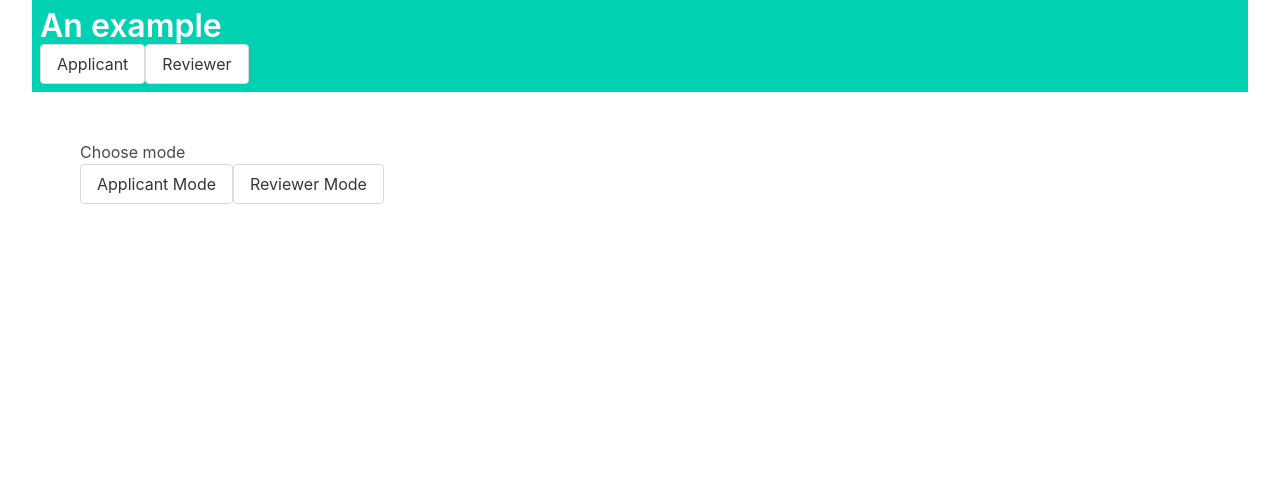
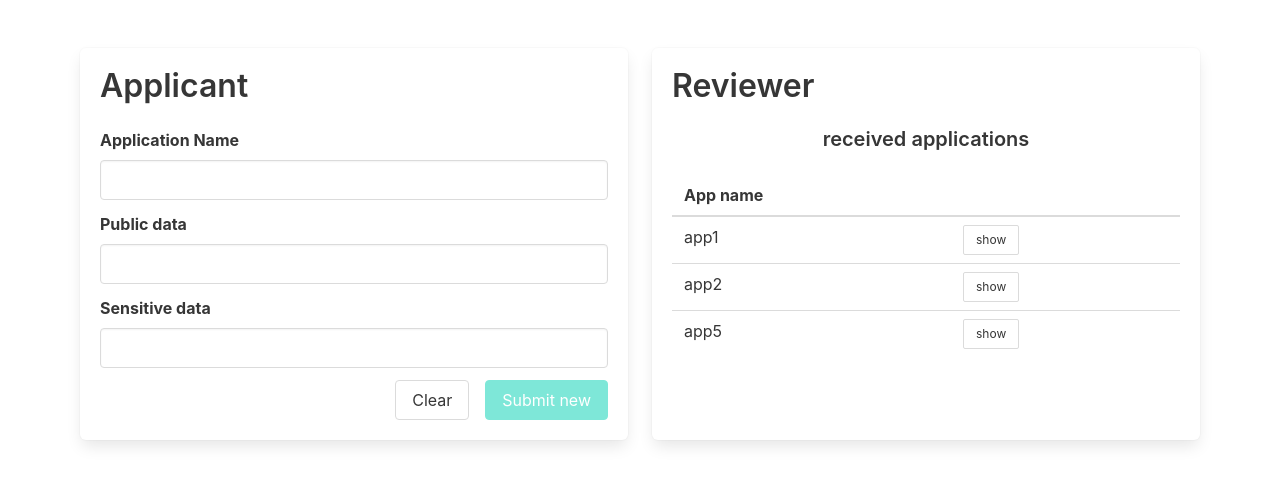
Before and after one commit to NewGyu/vue-rsa, a Nuxt app: page / in a window 1280 px wide. Shown: the top 484 px of the page. Built offline with nearby package versions, Linux system fonts and the light colour scheme.

Commit message:
ADD: basic screens

```diff
--- /dev/null
+++ b/components/applicant/form.vue
@@ -0,0 +1,71 @@
+<template>
+    <section>
+        <div class="field">
+            <label class="label">Application Name</label>
+            <div class="control">
+                <input v-model="newApp.name" class="input" type="text" />
+            </div>
+        </div>
+        <div class="field">
+            <label class="label">Public data</label>
+            <div class="control">
+                <input v-model="newApp.public_data" class="input" type="text" />
+            </div>
+        </div>
+        <div class="field">
+            <label class="label">Sensitive data</label>
+            <div class="control">
+                <input v-model="newApp.sensitive_data" class="input" type="text" />
+            </div>
+        </div>
+        <div id="submit" class="field">
+            <div class="control">
+                <button class="button" @click="clear">
+                    Clear
+                </button>
+                <button class="button is-primary" :disabled="!newApp.isValid" @click="submitNew">
+                    Submit new
+                </button>
+            </div>
+        </div>
+    </section>
+</template>
+
+<style>
+.button {
+    margin-left: 1rem;
+}
+
+#submit>.control {
+    text-align: right;
+}
+</style>
+
+<script setup lang="ts">
+import { Application } from "@/domain/entities/Application";
+
+class NewApp implements Application {
+    name = "";
+    public_data = "";
+    sensitive_data = "";
+
+    get isValid(): boolean {
+        return this.name.length > 0
+            && this.public_data.length > 0
+            && this.sensitive_data.length > 0;
+    }
+}
+
+const newApp = ref(new NewApp());
+
+const stored_applications = useApplications();
+
+function submitNew() {
+    stored_applications.value.push(newApp.value);
+    newApp.value = new NewApp();
+}
+
+function clear() {
+    newApp.value = new NewApp();
+}
+</script>
--- a/pages/applicant/index.vue
+++ b/components/applicant/page.vue
@@ -1,3 +1,3 @@
 <template>
-    applicant home
+    <ApplicantForm />
 </template>
--- a/components/mynav.vue
+++ /dev/null
@@ -1,12 +0,0 @@
-<template>
-    <nav>
-        <ul>
-            <li class="button">
-                <NuxtLink to="/applicant">Applicant </NuxtLink>
-            </li>
-            <li class="button">
-                <NuxtLink to="/reviewer">Reviewer </NuxtLink>
-            </li>
-        </ul>
-    </nav>
-</template>
--- /dev/null
+++ b/components/reviewer/ApplicationDetail.vue
@@ -0,0 +1,43 @@
+<template>
+    <nav class="right">
+        <button @click="close">x</button>
+    </nav>
+    <section>
+        <div class="field">
+            <label class="label">Application Name</label>
+            <div class="control">
+                <p>{{ app.name }}</p>
+            </div>
+        </div>
+        <div class="field">
+            <label class="label">Public data</label>
+            <div class="control">
+                <p>{{ app.public_data }}</p>
+            </div>
+        </div>
+        <div class="field">
+            <label class="label">Sensitive data</label>
+            <div class="control">
+                <p>{{ app.sensitive_data }}</p>
+            </div>
+        </div>
+    </section>
+</template>
+
+<style>
+nav.right {
+    text-align: right;
+}
+</style>
+
+<script setup lang="ts">
+import { Application } from "@/domain/entities/Application";
+
+const props = defineProps<{ app: Application }>();
+const app = ref(props.app);
+const emits = defineEmits(["closed"]);
+
+function close() {
+    emits("closed");
+}
+</script>
--- /dev/null
+++ b/components/reviewer/ApplicationList.vue
@@ -0,0 +1,33 @@
+<template>
+    <table class="table is-fullwidth">
+        <caption class="title is-5">received applications</caption>
+        <thead>
+            <tr>
+                <th>App name</th>
+                <th></th>
+            </tr>
+        </thead>
+        <tbody>
+            <tr v-for="app in stored_applications">
+                <td>{{ app.name }}</td>
+                <td>
+                    <a class="button is-small" @click="emitShowDetail(app)">
+                        show
+                    </a>
+                </td>
+            </tr>
+        </tbody>
+    </table>
+</template>
+
+<script setup lang="ts">
+import { Application } from "@/domain/entities/Application";
+
+const stored_applications = useApplications();
+
+const emits = defineEmits(["selected"]);
+
+function emitShowDetail(app: Application) {
+    emits("selected", app);
+}
+</script>
--- /dev/null
+++ b/components/reviewer/Page.vue
@@ -0,0 +1,22 @@
+<template>
+    <ReviewerApplicationList v-if="!showDetail()" @selected="appSelected" />
+    <LazyReviewerApplicationDetail v-if="showDetail()" :app="currentApp" @closed="detailClosed" />
+</template>
+
+<script setup lang="ts">
+import { Application } from '@/domain/entities/Application';
+
+const currentApp = ref<Application>(null);
+
+function showDetail() {
+    return currentApp.value !== null;
+}
+
+function appSelected(app: Application) {
+    currentApp.value = app;
+}
+
+function detailClosed() {
+    currentApp.value = null;
+}
+</script>
--- /dev/null
+++ b/composables/useApplications.ts
@@ -0,0 +1,11 @@
+import { Application } from "@/domain/entities/Application"
+
+export const useApplications = () => {
+    const demodata: Application[] = [
+        { name: "app1", public_data: "you can see1", sensitive_data: { kid: "key1", dk: "hoge", payload: "huga" } },
+        { name: "app2", public_data: "you can see2", sensitive_data: { kid: "key1", dk: "xxx", payload: "yyy" } },
+        { name: "app5", public_data: "you can see3", sensitive_data: { kid: "key2", dk: "333", payload: "uuuu" } }
+    ];
+    const initial = demodata;
+    return useState("applications", () => initial);
+}
--- /dev/null
+++ b/domain/entities/Application.ts
@@ -0,0 +1,7 @@
+import { SensitiveData } from "./SensitiveData";
+
+export interface Application {
+    name: String,
+    public_data: String,
+    sensitive_data: SensitiveData,
+}
--- a/layouts/default.vue
+++ b/layouts/default.vue
@@ -1,19 +1,5 @@
 <template>
-    <section class="hero is-primary">
-        <div class="hero-head">
-            <h1 class="title">An example</h1>
-        </div>
-        <div class="hero-foot">
-            <Mynav />
-        </div>
-    </section>
     <section class="section">
         <slot />
     </section>
 </template>
-
-<style scoped>
-.hero {
-    padding: 0.5rem;
-}
-</style>
--- a/pages/index.vue
+++ b/pages/index.vue
@@ -1,5 +1,17 @@
 <template>
-    <p>Choose mode</p>
-    <button class="button">Applicant Mode</button>
-    <button class="button">Reviewer Mode</button>
+    <div class="tile is-ancestor">
+        <div class="tile is-parent">
+            <article class="tile is-child box">
+                <h2 class="title">Applicant</h2>
+                <ApplicantPage />
+            </article>
+
+        </div>
+        <div class="tile is-parent">
+            <article class="tile is-child box">
+                <h2 class="title">Reviewer</h2>
+                <ReviewerPage />
+            </article>
+        </div>
+    </div>
 </template>
--- a/pages/reviewer/index.vue
+++ /dev/null
@@ -1,3 +0,0 @@
-<template>
-    reviewer home
-</template>
```
Also changed, not shown: domain/entities/SensitiveData.ts (added, +12 -0 lines).
